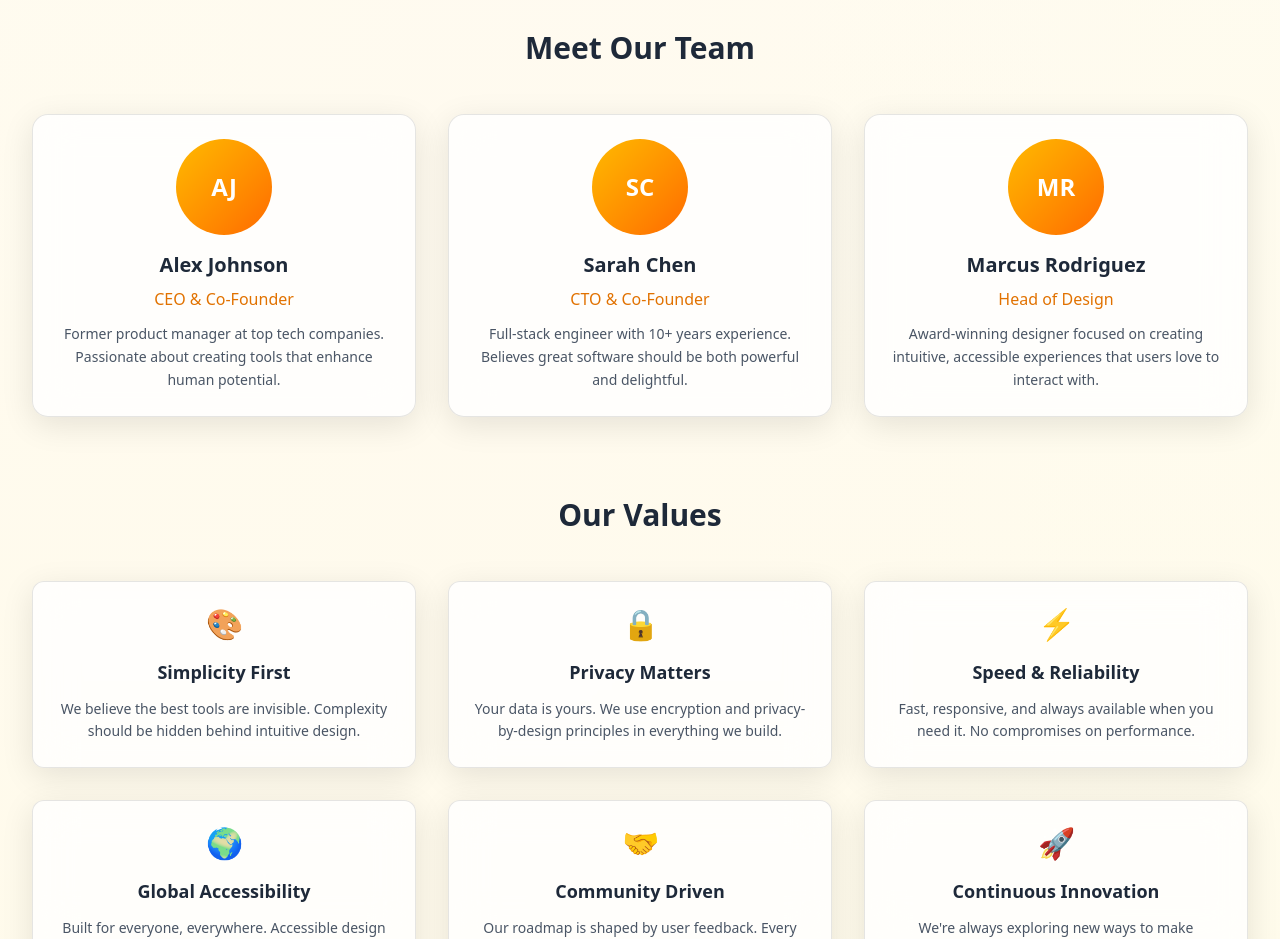
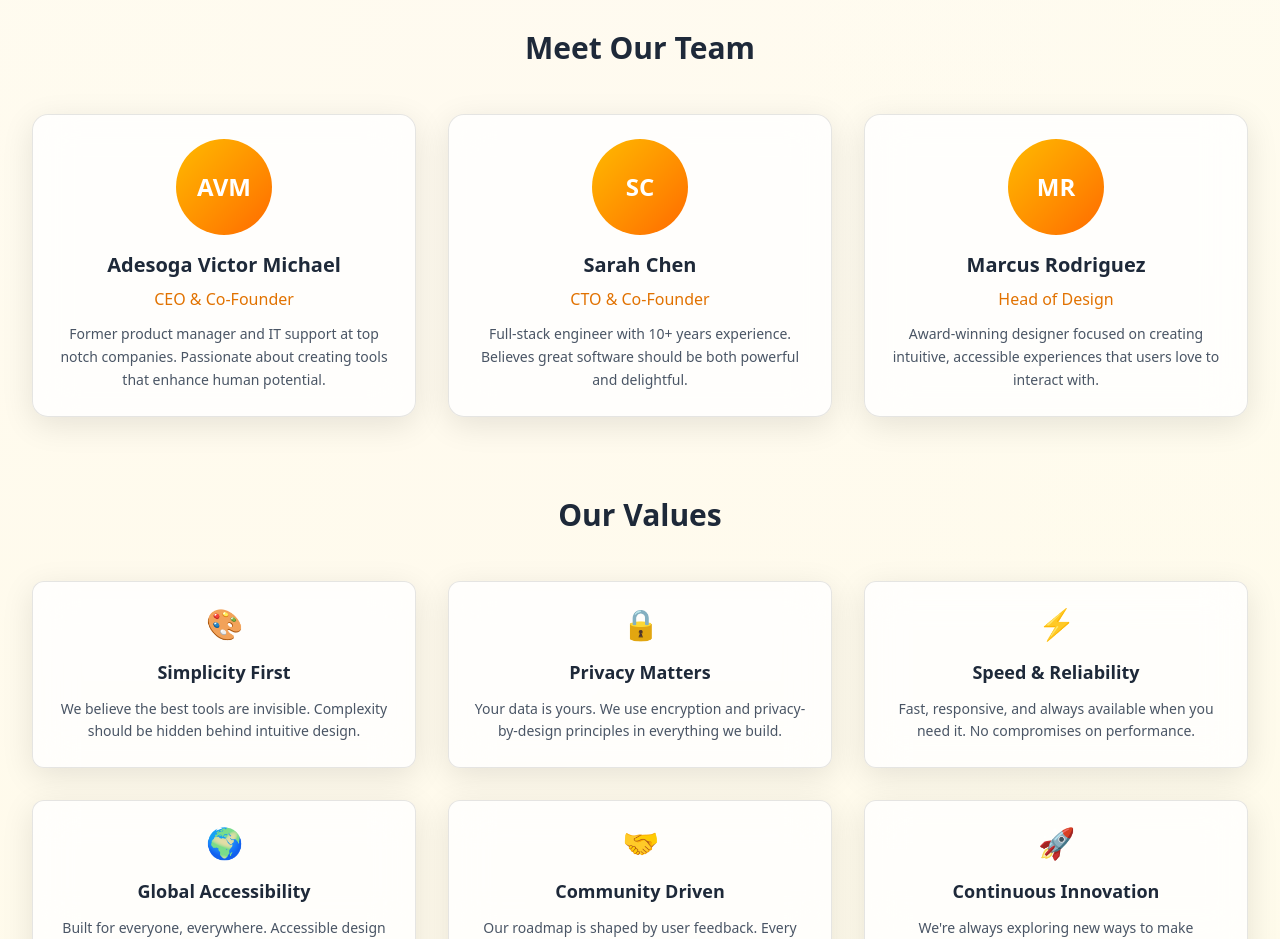
Before and after one commit to adesoga67/todo-app, a website: page views/index.html in a window 1280 px wide. Shown: the part 5420-6359 px from the top of the page. Drawn offline with nearby package versions, Linux system fonts and the light colour scheme.

Commit message:
started working on theabout section

```diff
--- a/views/index.html
+++ b/views/index.html
@@ -808,15 +808,15 @@
               <div
                 class="w-24 h-24 bg-gradient-to-br from-amber-400 to-orange-500 rounded-full mx-auto mb-4 flex items-center justify-center text-white text-2xl font-bold"
               >
-                AJ
+                AVM
               </div>
               <h4 class="text-xl font-semibold text-gray-800 mb-2">
-                Alex Johnson
+                Adesoga Victor Michael
               </h4>
               <p class="text-amber-600 font-medium mb-3">CEO & Co-Founder</p>
               <p class="text-gray-600 text-sm leading-relaxed">
-                Former product manager at top tech companies. Passionate about
-                creating tools that enhance human potential.
+                Former product manager and IT support at top notch companies.
+                Passionate about creating tools that enhance human potential.
               </p>
             </div>
 
```
